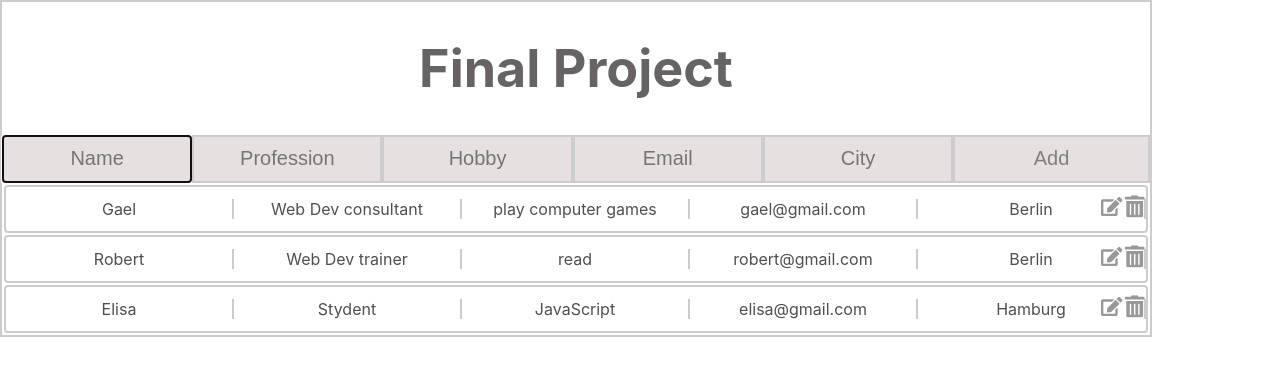
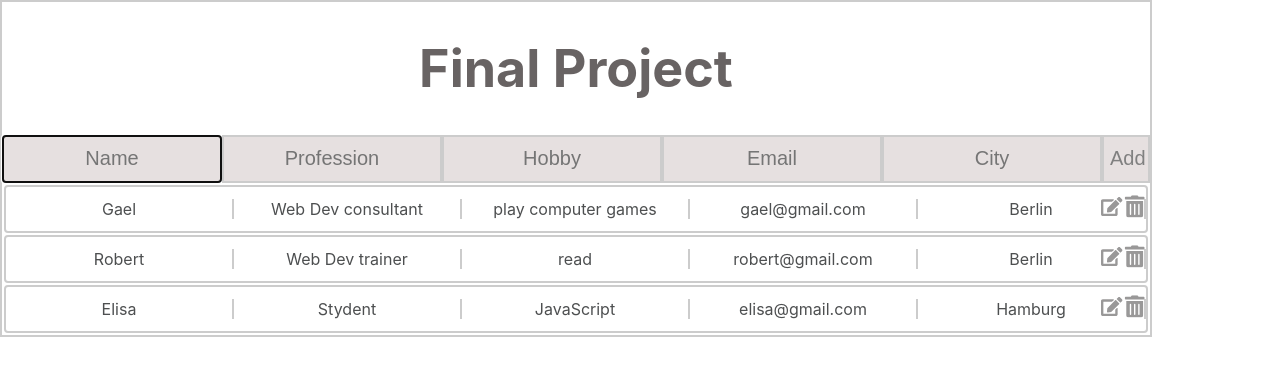
Before and after one commit to alliance-11/final, a React (Create React App) app: page / in a window 1280 px wide. Shown: the top 376 px of the page. Built offline with nearby package versions, Linux system fonts and the light colour scheme.

Commit message:
Update doc.

```diff
--- a/src/App.scss
+++ b/src/App.scss
@@ -92,7 +92,7 @@ code {
         background-color: #e6e0e0;
       }
       button {
-        width: 100%;
+        width: 3rem;
         height: 3rem;
         font-size: 20px;
         color: grey;
```
